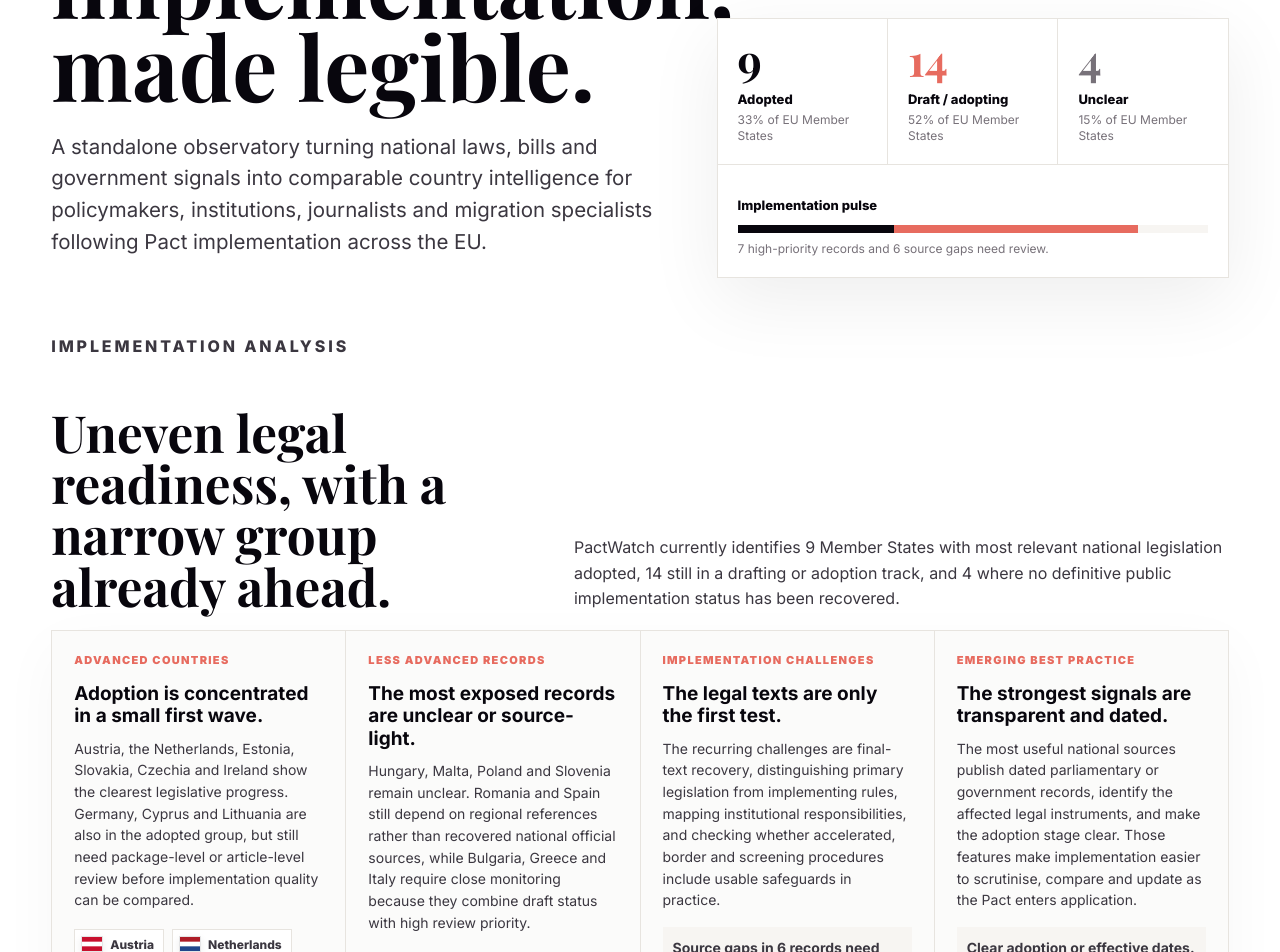
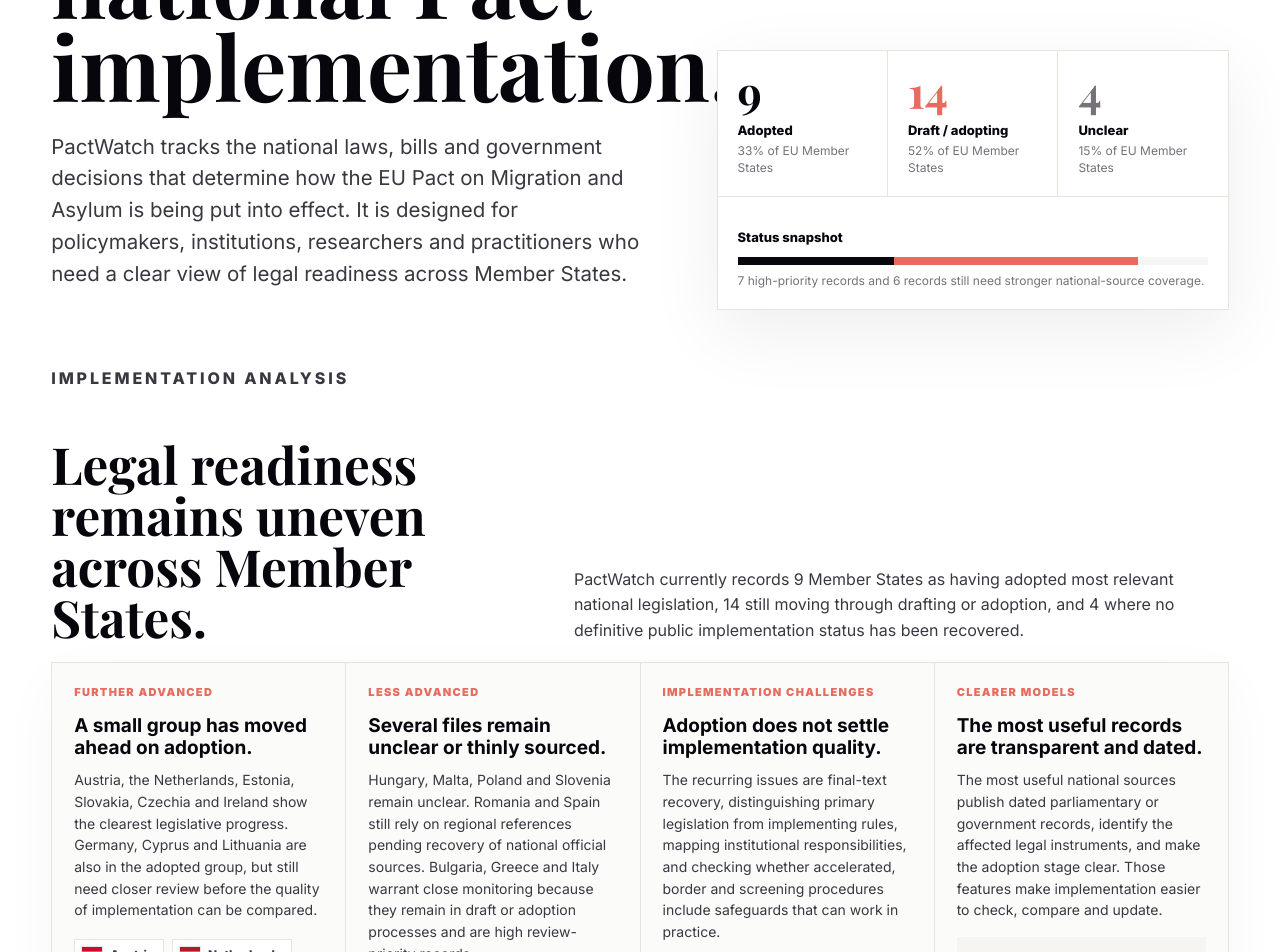
Before and after one commit to homeland-ai/pactwatch, a React (Vite) app: page / in a window 1280 px wide. Shown: the part 320-1272 px from the top of the page. Built offline with nearby package versions, Linux system fonts and the light colour scheme.

Commit message:
Refine policy audience copy

```diff
--- a/index.html
+++ b/index.html
@@ -5,7 +5,7 @@
     <meta name="viewport" content="width=device-width, initial-scale=1.0" />
     <meta
       name="description"
-      content="PactWatch by Homelands Advisory: evidence-led monitoring of national implementation of the EU Pact on Migration and Asylum."
+      content="PactWatch by Homelands Advisory: policy monitoring of national implementation of the EU Pact on Migration and Asylum."
     />
     <title>PactWatch by Homelands Advisory</title>
   </head>
--- a/src/App.tsx
+++ b/src/App.tsx
@@ -149,12 +149,13 @@ function App() {
       <section className="overview" id="top">
         <div className="overview-copy">
           <p className="eyebrow">EU Pact implementation monitor</p>
-          <h1>National implementation, made legible.</h1>
+          <h1>Tracking national Pact implementation.</h1>
           <p>
-            A standalone observatory turning national laws, bills and government
-            signals into comparable country intelligence for policymakers,
-            institutions, journalists and migration specialists following Pact
-            implementation across the EU.
+            PactWatch tracks the national laws, bills and government decisions
+            that determine how the EU Pact on Migration and Asylum is being put
+            into effect. It is designed for policymakers, institutions,
+            researchers and practitioners who need a clear view of legal
+            readiness across Member States.
           </p>
         </div>
         <div className="overview-panel" aria-label="Implementation summary">
@@ -162,14 +163,14 @@ function App() {
           <Metric label="Draft / adopting" value={counts.draft} total={27} tone="coral" />
           <Metric label="Unclear" value={counts.unclear} total={27} tone="muted" />
           <div className="progress-story">
-            <span>Implementation pulse</span>
+            <span>Status snapshot</span>
             <div className="progress-track" aria-hidden="true">
               <i style={{ width: `${(counts.adopted / 27) * 100}%` }} />
               <b style={{ width: `${(counts.draft / 27) * 100}%` }} />
             </div>
             <small>
-              {counts.highRisk} high-priority records and {counts.sourceGaps} source
-              gaps need review.
+              {counts.highRisk} high-priority records and {counts.sourceGaps} records
+              still need stronger national-source coverage.
             </small>
           </div>
         </div>
@@ -258,24 +259,24 @@ function ImplementationAnalysis({
     <section className="analysis-panel" aria-label="Implementation analysis">
       <div className="analysis-heading">
         <p className="eyebrow">Implementation analysis</p>
-        <h2>Uneven legal readiness, with a narrow group already ahead.</h2>
+        <h2>Legal readiness remains uneven across Member States.</h2>
         <p>
-          PactWatch currently identifies {counts.adopted} Member States with most
-          relevant national legislation adopted, {counts.draft} still in a
-          drafting or adoption track, and {counts.unclear} where no definitive
+          PactWatch currently records {counts.adopted} Member States as having
+          adopted most relevant national legislation, {counts.draft} still moving
+          through drafting or adoption, and {counts.unclear} where no definitive
           public implementation status has been recovered.
         </p>
       </div>
 
       <div className="analysis-grid">
         <article>
-          <span>Advanced countries</span>
-          <h3>Adoption is concentrated in a small first wave.</h3>
+          <span>Further advanced</span>
+          <h3>A small group has moved ahead on adoption.</h3>
           <p>
             Austria, the Netherlands, Estonia, Slovakia, Czechia and Ireland show
             the clearest legislative progress. Germany, Cyprus and Lithuania are
-            also in the adopted group, but still need package-level or
-            article-level review before implementation quality can be compared.
+            also in the adopted group, but still need closer review before the
+            quality of implementation can be compared.
           </p>
           <div className="country-chip-line">
             {advancedCountries.map((country) => (
@@ -285,14 +286,14 @@ function ImplementationAnalysis({
         </article>
 
         <article>
-          <span>Less advanced records</span>
-          <h3>The most exposed records are unclear or source-light.</h3>
+          <span>Less advanced</span>
+          <h3>Several files remain unclear or thinly sourced.</h3>
           <p>
             Hungary, Malta, Poland and Slovenia remain unclear. Romania and Spain
-            still depend on regional references rather than recovered national
-            official sources, while Bulgaria, Greece and Italy require close
-            monitoring because they combine draft status with high review
-            priority.
+            still rely on regional references pending recovery of national
+            official sources. Bulgaria, Greece and Italy warrant close monitoring
+            because they remain in draft or adoption processes and are high
+            review-priority records.
           </p>
           <div className="country-chip-line">
             {watchCountries.slice(0, 9).map((country) => (
@@ -303,12 +304,12 @@ function ImplementationAnalysis({
 
         <article>
           <span>Implementation challenges</span>
-          <h3>The legal texts are only the first test.</h3>
+          <h3>Adoption does not settle implementation quality.</h3>
           <p>
-            The recurring challenges are final-text recovery, distinguishing
-            primary legislation from implementing rules, mapping institutional
+            The recurring issues are final-text recovery, distinguishing primary
+            legislation from implementing rules, mapping institutional
             responsibilities, and checking whether accelerated, border and
-            screening procedures include usable safeguards in practice.
+            screening procedures include safeguards that can work in practice.
           </p>
           <ul>
             <li>Source gaps in {counts.sourceGaps} records need immediate follow-up.</li>
@@ -318,13 +319,13 @@ function ImplementationAnalysis({
         </article>
 
         <article>
-          <span>Emerging best practice</span>
-          <h3>The strongest signals are transparent and dated.</h3>
+          <span>Clearer models</span>
+          <h3>The most useful records are transparent and dated.</h3>
           <p>
             The most useful national sources publish dated parliamentary or
             government records, identify the affected legal instruments, and make
             the adoption stage clear. Those features make implementation easier
-            to scrutinise, compare and update as the Pact enters application.
+            to check, compare and update.
           </p>
           <ul>
             <li>Clear adoption or effective dates.</li>
@@ -414,17 +415,17 @@ function CountryBrief({ country }: { country: CountryRecord }) {
 
       <div className="brief-progress">
         <div>
-          <span>PactWatch signal</span>
+          <span>Review score</span>
           <strong>{country.progress}%</strong>
         </div>
         <div className="progress-track large" aria-hidden="true">
           <i style={{ width: `${country.progress}%` }} />
         </div>
-        <small>Indicative score derived from status, source quality and review priority.</small>
+        <small>Indicative score based on status, source coverage and review priority.</small>
       </div>
 
       <section className="brief-section">
-        <h3>AI-ready summary</h3>
+        <h3>Country note</h3>
         <p>{country.summary}</p>
       </section>
 
```
Also changed, not shown: pactwatch-v1.html (+20 -20 lines), src/data.ts (+14 -14 lines), 1 other file (tests, documents, lock files or other folders).
